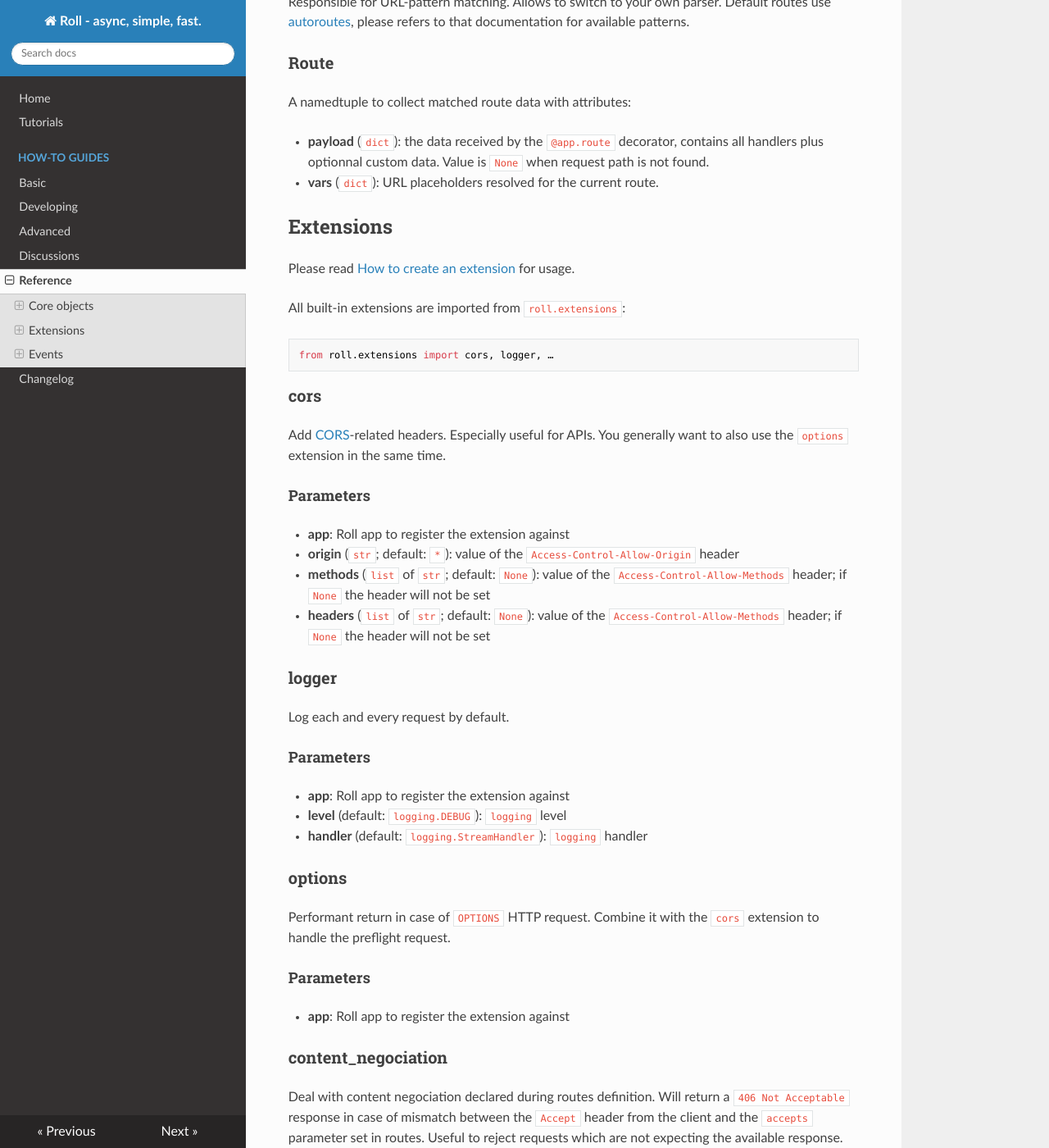
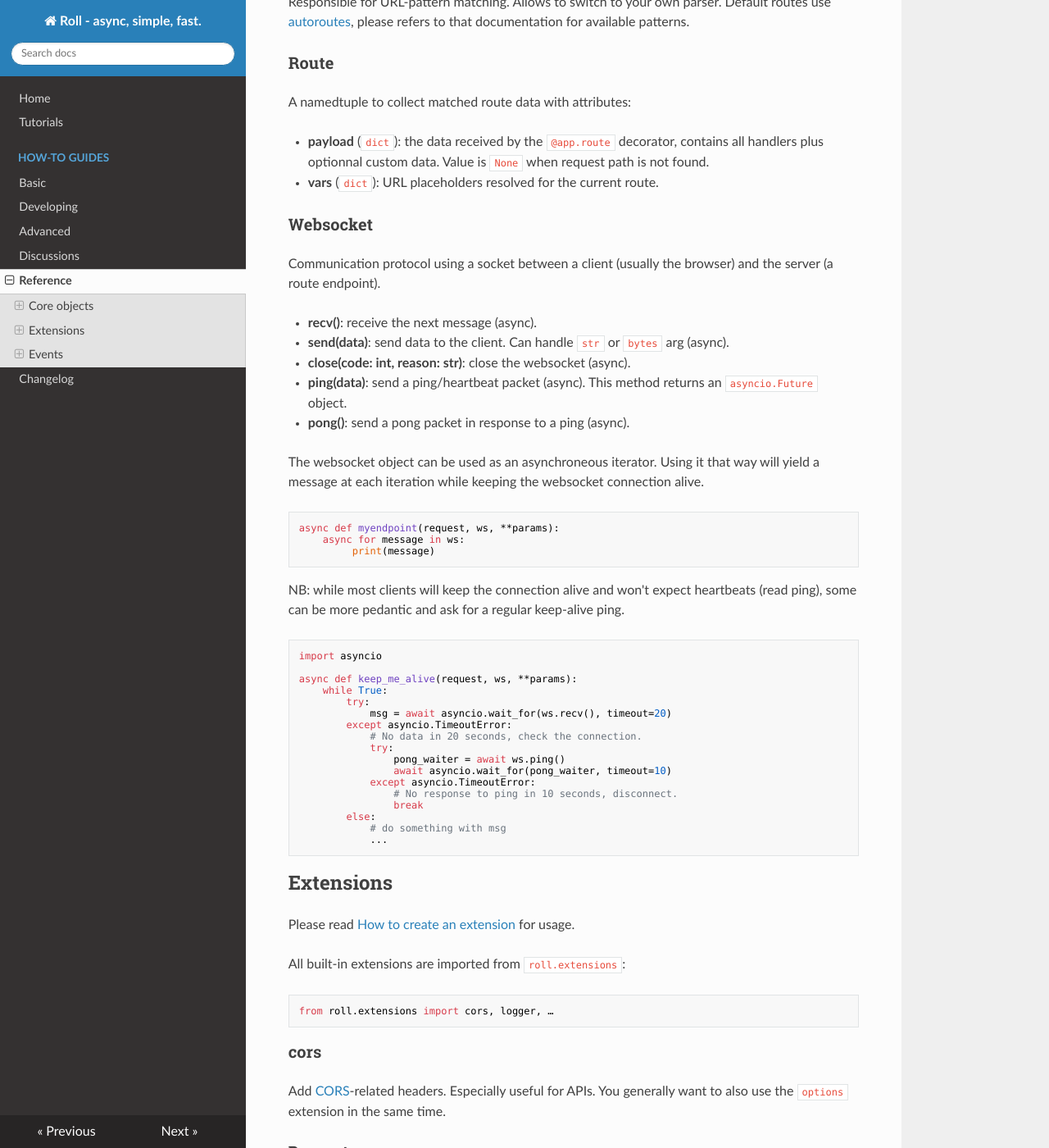
Before and after one commit to pyrates/roll, an MkDocs documentation site: the page built from docs/reference.md, in a window 1280 px wide and 1400 px high, scrolled down 3769 px. Shown: the whole window at 82% size. Built offline with MkDocs 1.6.1, drawn with Linux system fonts in a browser that asks for light colours; nearby versions of some CDN libraries; old or Windows-style settings are respelled for this version of MkDocs.

Commit message:
Added ws reference

````diff
--- a/docs/reference.md
+++ b/docs/reference.md
@@ -196,6 +196,54 @@ A namedtuple to collect matched route data with attributes:
 * **vars** (`dict`): URL placeholders resolved for the current route.
 
 
+### Websocket
+
+Communication protocol using a socket between a client (usually the browser)
+and the server (a route endpoint).
+
+- **recv()**: receive the next message (async).
+- **send(data)**: send data to the client. Can handle `str` or `bytes`
+  arg (async).
+- **close(code: int, reason: str)**: close the websocket (async).
+- **ping(data)**: send a ping/heartbeat packet (async).
+  This method returns an `asyncio.Future` object.
+- **pong()**: send a pong packet in response to a ping (async).
+
+The websocket object can be used as an asynchroneous iterator. Using it that
+way will yield a message at each iteration while keeping the websocket
+connection alive.
+
+```python
+async def myendpoint(request, ws, **params):
+    async for message in ws:
+         print(message)
+```
+
+NB: while most clients will keep the connection alive and won't expect
+heartbeats (read ping), some can be more pedantic and ask for a regular
+keep-alive ping.
+
+```python
+import asyncio
+
+async def keep_me_alive(request, ws, **params):
+    while True:
+        try:
+            msg = await asyncio.wait_for(ws.recv(), timeout=20)
+        except asyncio.TimeoutError:
+            # No data in 20 seconds, check the connection.
+            try:
+                pong_waiter = await ws.ping()
+                await asyncio.wait_for(pong_waiter, timeout=10)
+            except asyncio.TimeoutError:
+                # No response to ping in 10 seconds, disconnect.
+                break
+        else:
+            # do something with msg
+            ...
+```
+
+
 ## Extensions
 
 Please read
````
